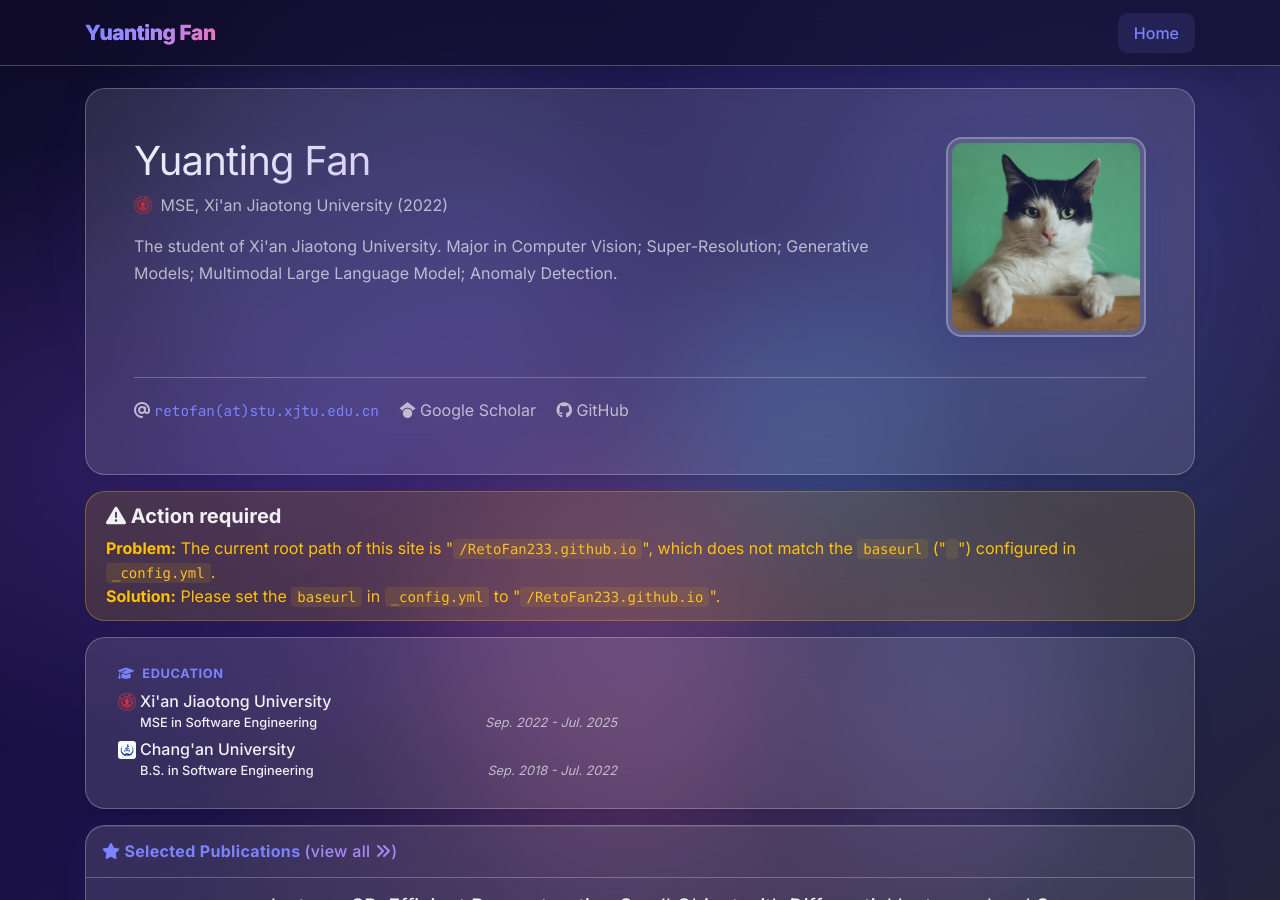
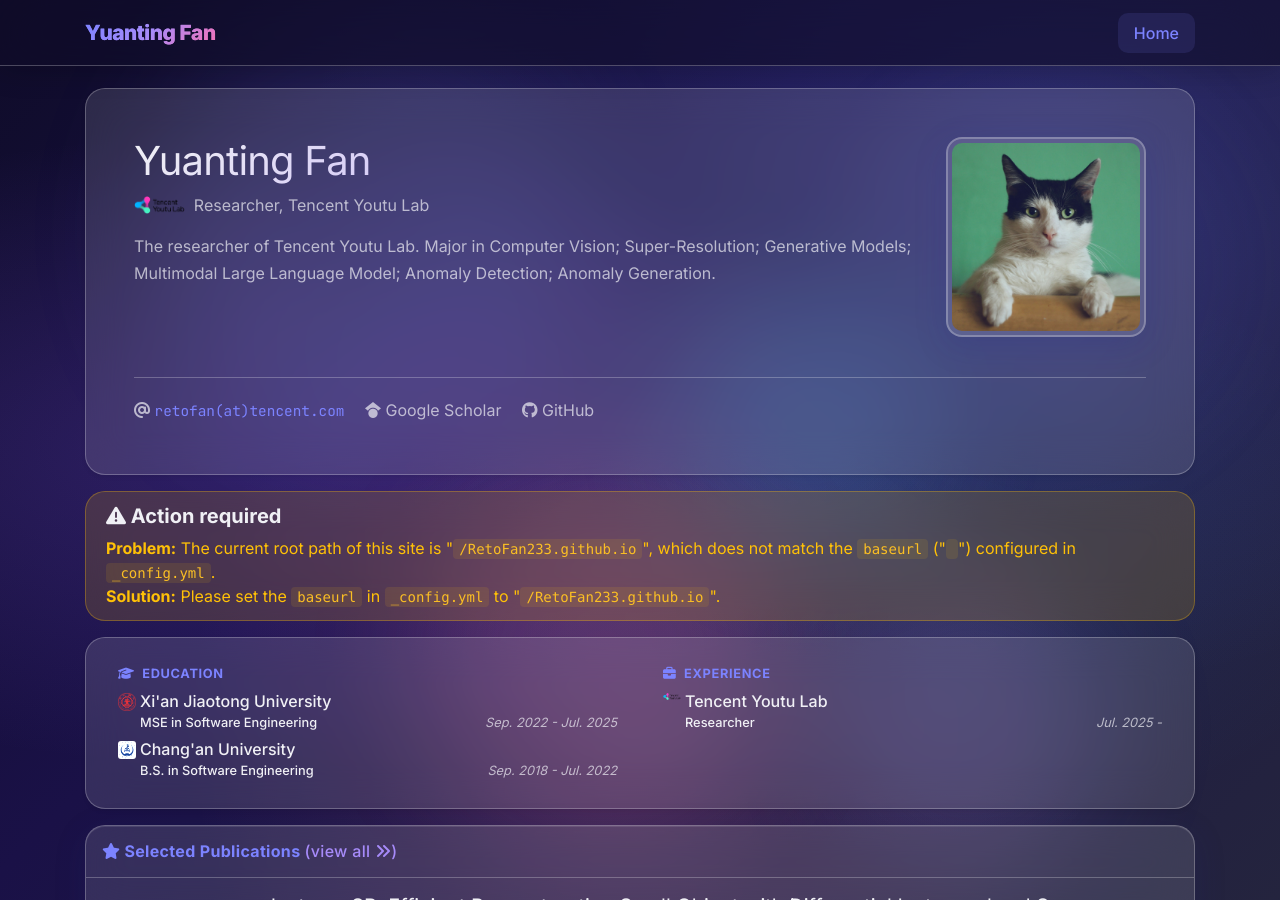
Before and after one commit to RetoFan233/RetoFan233.github.io, a Jekyll site: the page built from index.html, in a window 1280 px wide and 900 px high. Built offline with Jekyll 4.4.1, drawn with Linux system fonts in a browser that asks for light colours; a style sheet for code colours, icons or effects is not loaded.

Commit message:
update personal info

```diff
--- a/_data/profile.yml
+++ b/_data/profile.yml
@@ -4,10 +4,11 @@ navbar_name: "Yuanting Fan"
 
 positions:
 # - name: Position without logo
-- logo: /assets/images/badges/xjtu_red.png
-  name: MSE, Xi'an Jiaotong University (2022)
+- logo: /assets/images/badges/youtu_lab.png
+  name: Researcher, Tencent Youtu Lab
 
-email: "retofan@stu.xjtu.edu.cn"
+email: "retofan@tencent.com"
+# email: "retofan@stu.xjtu.edu.cn"
 # cv_link: link-to-your-cv-file
 gscholar: SD4CZKAAAAAJ
 github: RetoFan233
@@ -19,7 +20,7 @@ github: RetoFan233
 # orcid: 0000-0000-0000-0000
 
 short_bio: >-
-  The student of Xi'an Jiaotong University. Major in Computer Vision; Super-Resolution; Generative Models; Multimodal Large Language Model; Anomaly Detection.
+  The researcher of Tencent Youtu Lab. Major in Computer Vision; Super-Resolution; Generative Models; Multimodal Large Language Model; Anomaly Detection; Anomaly Generation.
 
 portrait_url: /assets/images/photos/portrait.jpg
 # portrait_caption: >-
@@ -36,11 +37,11 @@ education:
   position: B.S. in Software Engineering
   date: Sep. 2018 - Jul. 2022
 
-# experience:
-# - name: Peking University
-#   logo: /assets/images/badges/PKU_red.png
-#   position: Research Intern
-#   date: Sep. 2019 - Jul. 2021
+experience:
+- name: Tencent Youtu Lab
+  logo: /assets/images/badges/youtu_lab.png
+  position: Researcher
+  date: Jul. 2025 -
 
 
 # awards:
```
Also changed, not shown: assets/images/badges/youtu_lab.png (added).
